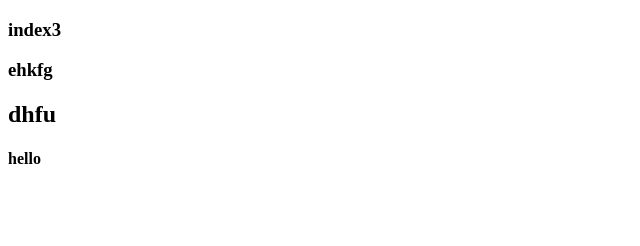
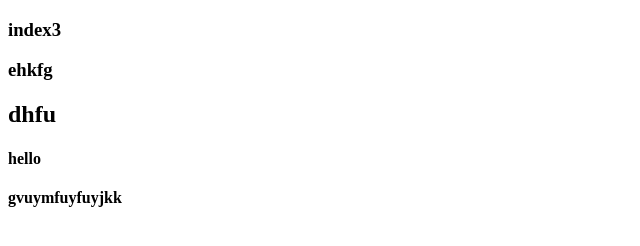
Before and after one commit to Kylix-p/My-work, a plain HTML site: page index3.html in a window 1280 px wide. Shown: the whole page, without its empty margins (0-640 px from the left). Drawn offline with Linux system fonts and the light colour scheme.

Commit message:
new change in index 3

```diff
--- a/index3.html
+++ b/index3.html
@@ -11,5 +11,6 @@
     <h3>ehkfg</h3>
     <h2>dhfu</h2>
     <h4>hello</h4>
+    <h4>gvuymfuyfuyjkk</h4>
 </body>
 </html>
```
